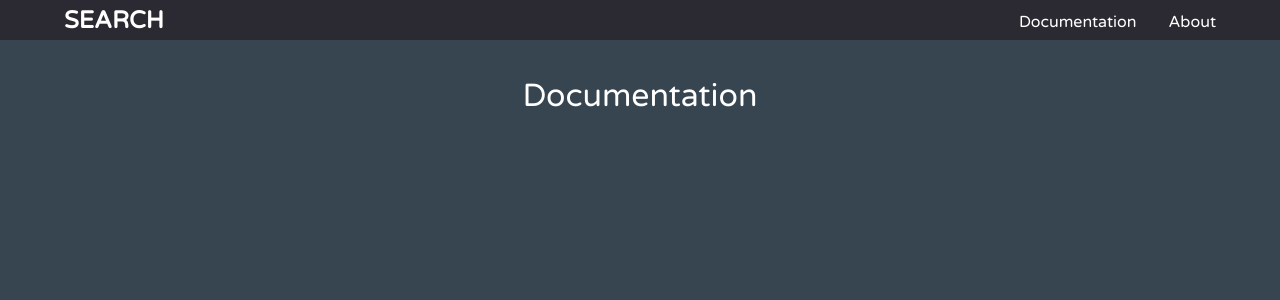
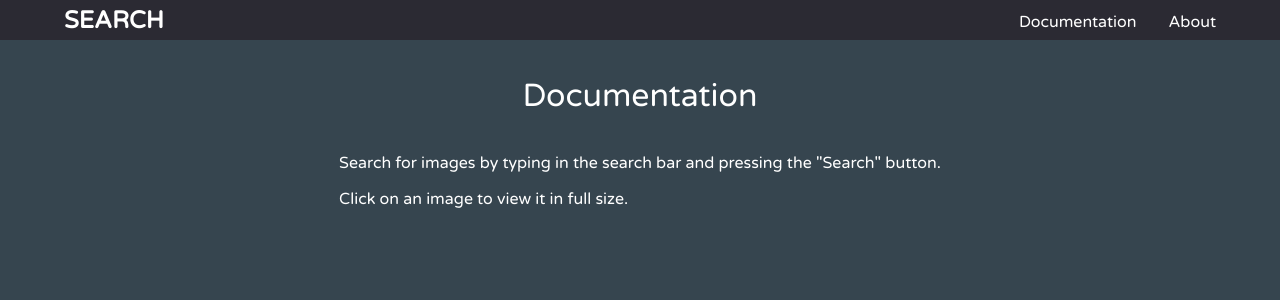
Before and after one commit to mrlangloi/img-searcher, a React (Create React App) app: page /Documentation in a window 1280 px wide. Shown: the top 300 px of the page. Built offline with nearby package versions, Linux system fonts and the light colour scheme.

Commit message:
updated documentation

```diff
--- a/src/App.css
+++ b/src/App.css
@@ -71,6 +71,7 @@ body {
 
 .doc-p-div {
   flex-flow: column;
+  color: white;
 }
 
 .about-div {
--- a/src/pages/Documentation.js
+++ b/src/pages/Documentation.js
@@ -5,7 +5,12 @@ function Documentation() {
         <div className="documentation-div">
             <h1>Documentation</h1>
             <div className="doc-p-div">
-
+              <p>
+                Search for images by typing in the search bar and pressing the "Search" button.
+              </p>
+              <p>
+                Click on an image to view it in full size.
+              </p>
             </div>
         </div>
     );
```
